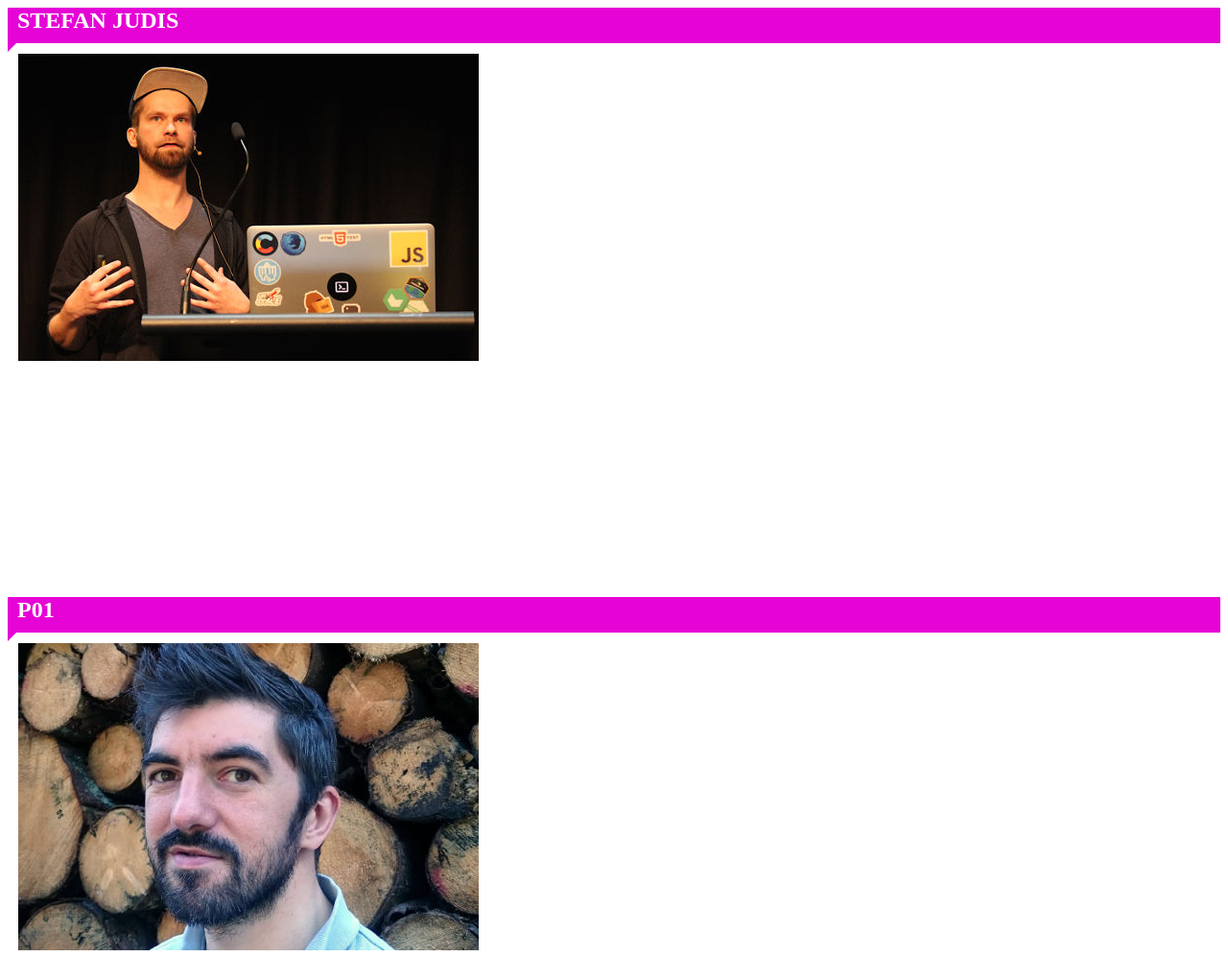
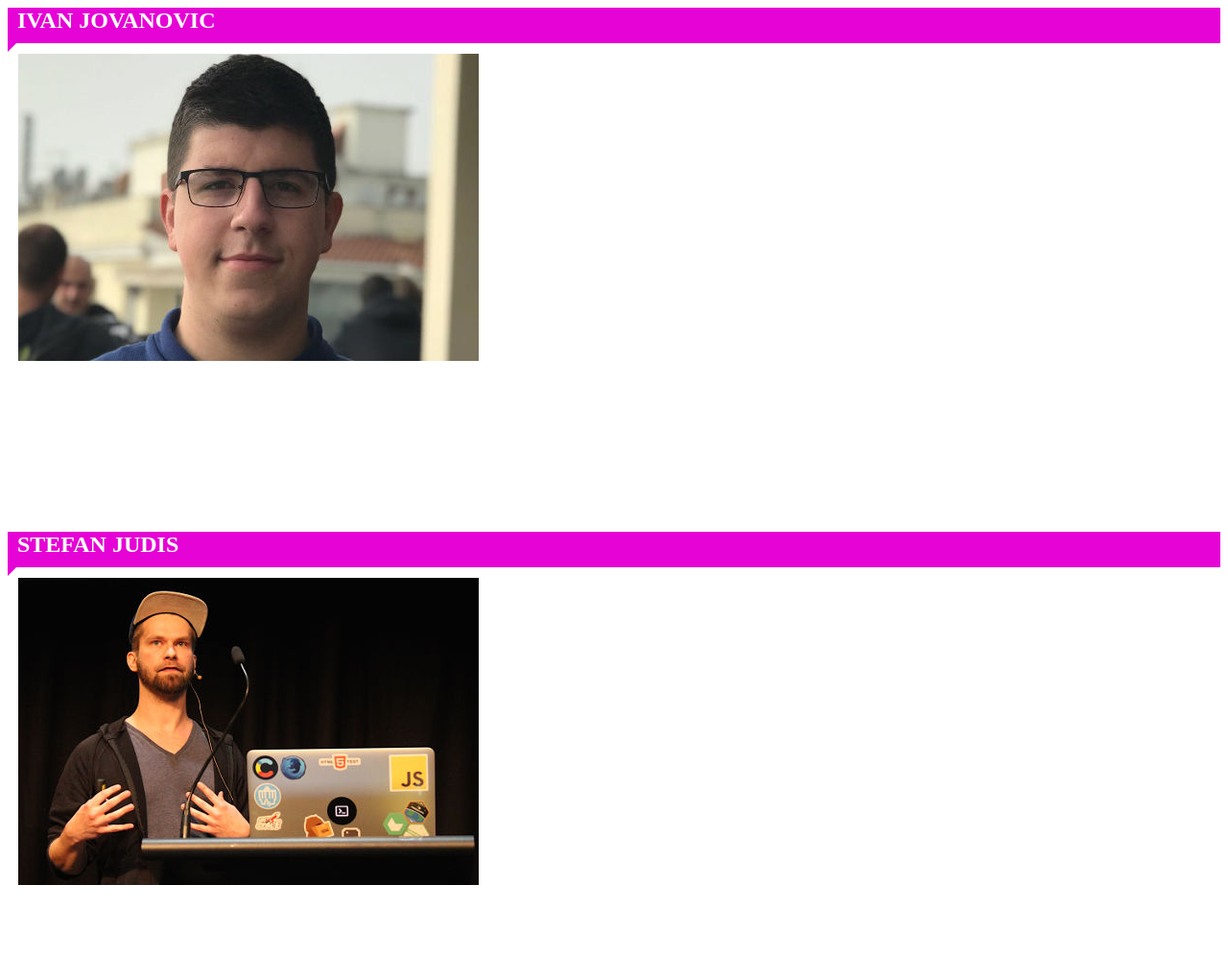
Before and after one commit to webrebels/web-rebels-2018, a Gatsby site: page /speakers in a window 1280 px wide. Shown: the top 997 px of the page at 96% size. Built offline with nearby package versions, Linux system fonts and the light colour scheme; Gatsby itself is replaced by a stand-in of ours.

Commit message:
Added speaker

```diff
--- a/src/data/speakers.js
+++ b/src/data/speakers.js
@@ -11,10 +11,22 @@ import monikaKedrova from '../graphics/speaker_monika_kedrova.jpg';
 import sigurdSchneider from '../graphics/speaker_sigurd_schneider.jpg';
 import p01 from '../graphics/speaker_p01.jpg';
 import stefanJudis from '../graphics/speaker_stefan_judis.jpg';
-
+import ivanJovanovic from '../graphics/speaker_ivan_jovanovic.jpg';
 
 
 export default [
+  {
+    name: 'Ivan Jovanovic',
+    bio: [
+      'Ivan is the senior software engineer, team lead, speaker, and mentor. His focus is on building scalable JS applications and experimenting with new languages and frameworks. He is into functional and reactive programming. Leading teams and mentoring junior developers is his everyday duty. He loves to share knowledge and to write on his tech blog.'
+    ],
+    title: 'Thinking Reactive in JavaScript',
+    abstract: [
+      'What is reactive programming? A lot of people have this question. Thinking in a reactive way is not that hard but it takes some time to understand all things and to change the way you look at development. In this talk we should learn everything about reactive programming and how can it help us to create better JavaScript apps.',
+    ],
+    photoUrl: ivanJovanovic
+  },
+
   {
     name: 'Stefan Judis',
     bio: [
@@ -28,7 +40,6 @@ export default [
     ],
     photoUrl: stefanJudis
   },
-
 
   {
     name: 'p01',
```
Also changed, not shown: src/graphics/speaker_ivan_jovanovic.jpg (added).
